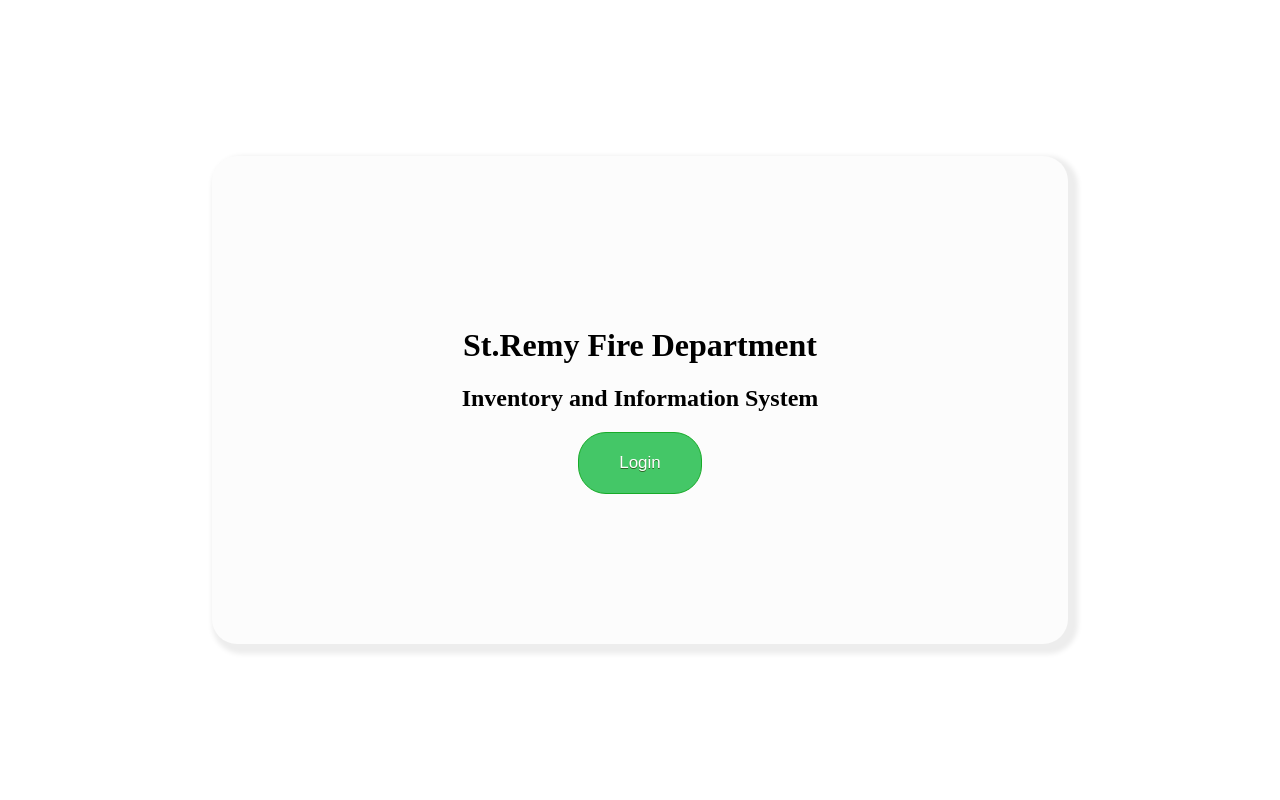
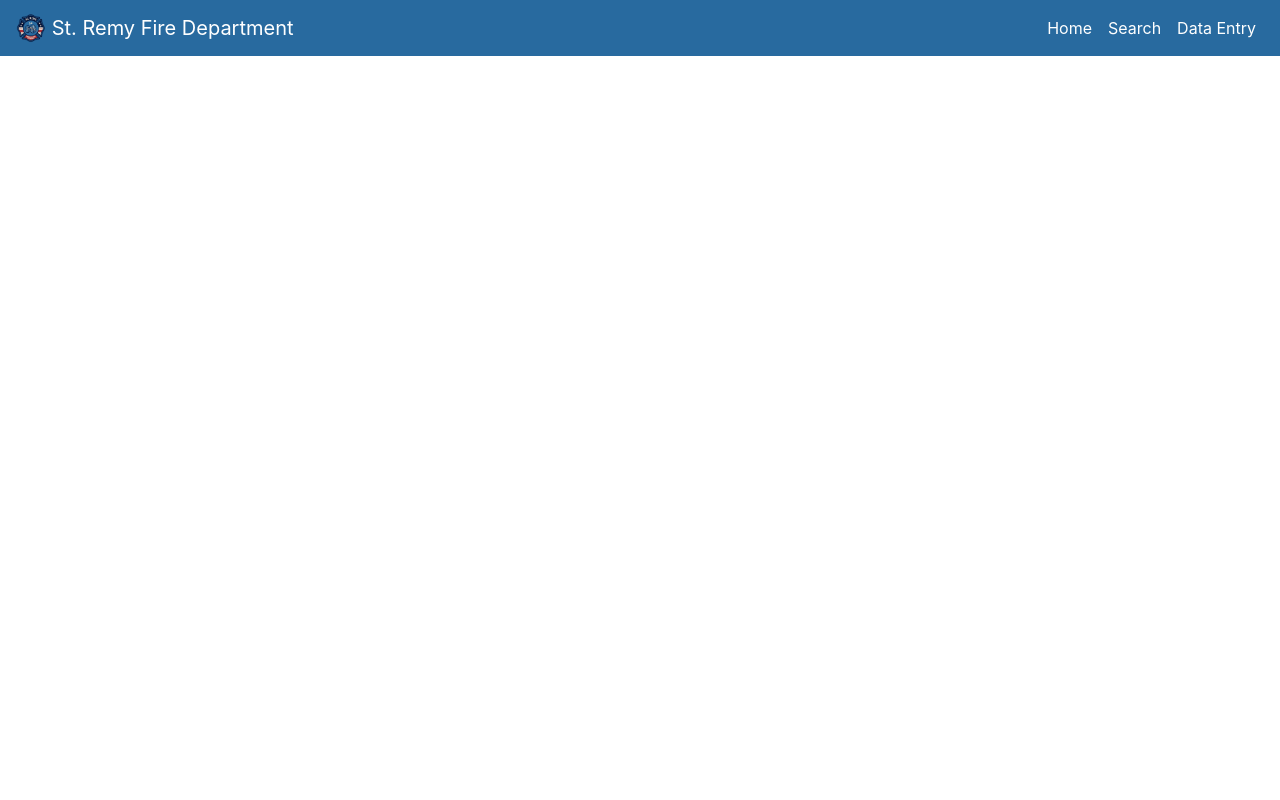
Before and after one commit to TainaMalave/st-remy-fire-department-iis, a Flask app: page / in a window 1280 px wide. Run offline with Flask 2, Linux system fonts and the light colour scheme; some libraries are stand-ins or nearby versions.

Commit message:
Start restructing project

```diff
--- a/app/static/styles/styles.css
+++ /dev/null
@@ -1,40 +0,0 @@
-body {
-    padding: 0;
-    margin: 0;
-}
-
-.container {
-    display: flex;
-    flex-direction: column;
-    justify-content: center;
-    align-items: center;
-    text-align: center;
-    min-height: 100vh;
-}
-
-.main-content {
-    padding: 150px 250px;
-    background-color: #FCFCFC;
-    border-radius: 25px;
-    box-shadow: 5px 5px 5px 5px #EDEDED;
-}
-.btnStyle {
-	background-color:#44c767;
-	border-radius:28px;
-	border:1px solid #18ab29;
-	display:inline-block;
-	cursor:pointer;
-	color:#ffffff;
-	font-family:Arial;
-	font-size:17px;
-	padding:20px 40px;
-	text-decoration:none;
-	text-shadow:0px 1px 0px #2f6627;
-}
-.btnStyle:hover {
-	background-color:#5cbf2a;
-}
-.btnStyle:active {
-	position:relative;
-	top:1px;
-}
--- a/app/templates/index.html
+++ b/app/templates/index.html
@@ -1,27 +1,3 @@
-<!DOCTYPE html>
-<html lang="en">
-<head>
-    <meta charset="UTF-8">
-    <meta http-equiv="X-UA-Compatible" content="IE=edge">
-    <meta name="viewport" content="width=device-width, initial-scale=1.0">
-    <link rel="stylesheet" href="static/styles/styles.css">
-    <title>St. Remy Fire Department</title>
-</head>
-<body>
-    <div class="container">
-        <div class="main-content">
-            <div class="main-title">
-                <h1>St.Remy Fire Department</h1>
-            </div>
+{% extends 'base.html' %}
 
-            <div class="sub-title">
-                <h2>Inventory and Information System</h2>
-            </div>
-
-            <div class="main-btns">
-                <a href="/login" class="btnStyle">Login</a>
-            </div>
-        </div>
-    </div>
-</body>
-</html>
+{% block title %} St. Remy Fire Department | Home {% endblock %}
```
Also changed, not shown: app/static/styles/search.css (deleted, +0 -35 lines).
